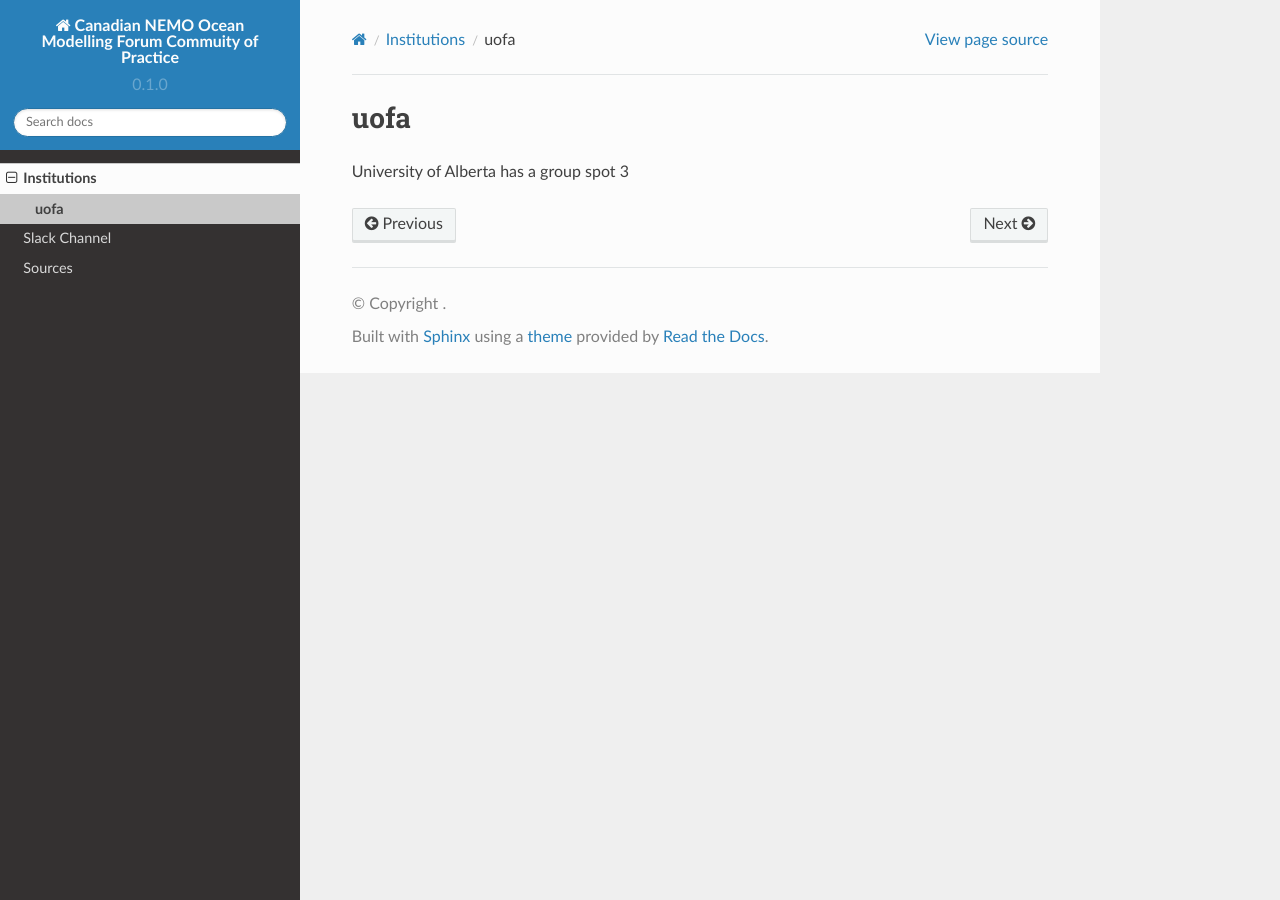
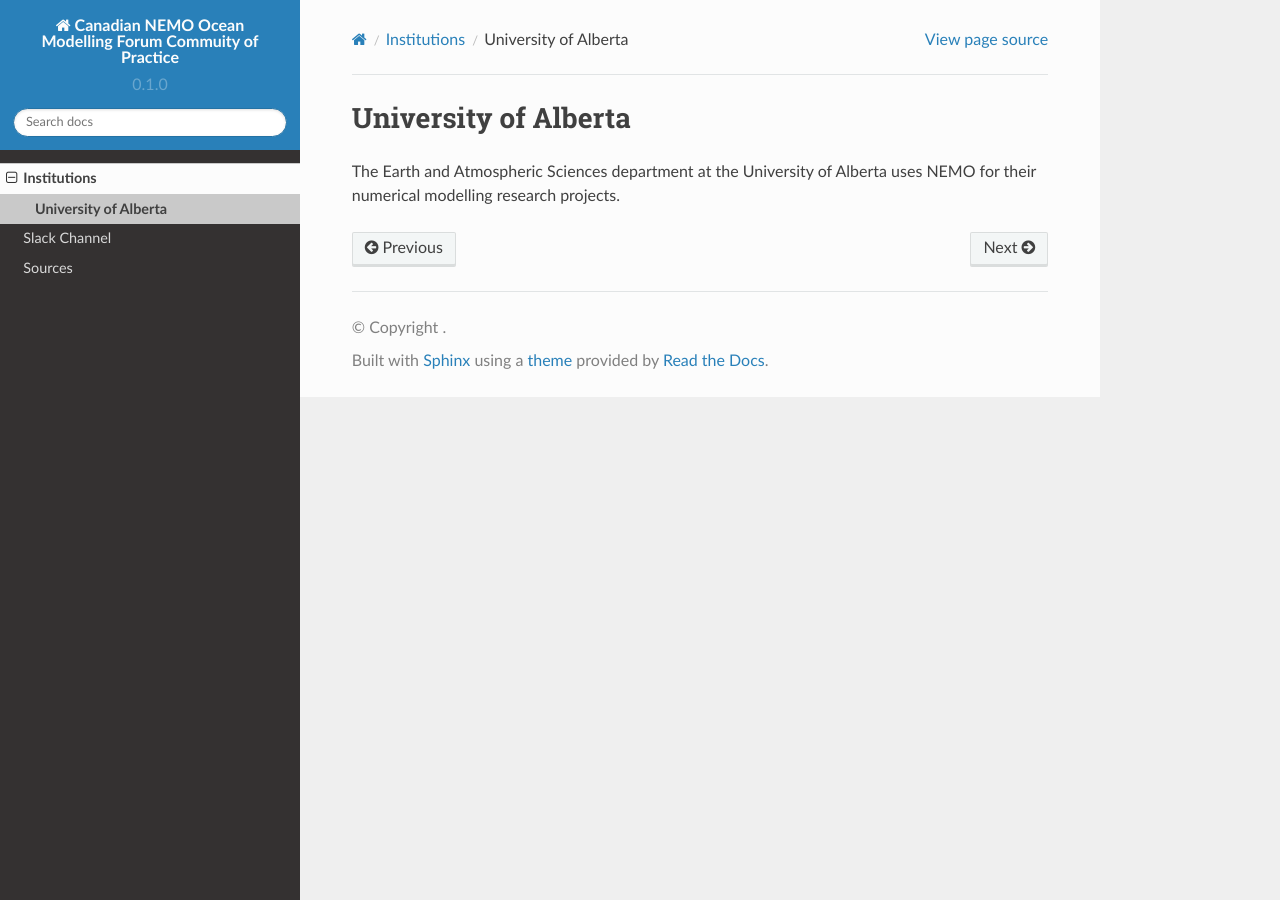
Before and after one commit to UofA-NEMO/Canadian-NEMO-Ocean-Modelling-Forum-Community-of-Practice, a Sphinx documentation site: the page built from docs/Institutions/UofA/index.rst, in a window 1280 px wide. Built offline with Sphinx 7.4.7 and the Read the Docs theme 2.0.0, drawn with Linux system fonts in a browser that asks for light colours.

Commit message:
Update index.rst

```diff
--- a/docs/Institutions/UofA/index.rst
+++ b/docs/Institutions/UofA/index.rst
@@ -1,4 +1,4 @@
-uofa
-====
+University of Alberta
+=====================
 
-University of Alberta has a group spot 3
+The Earth and Atmospheric Sciences department at the University of Alberta uses NEMO for their numerical modelling research projects.
```
